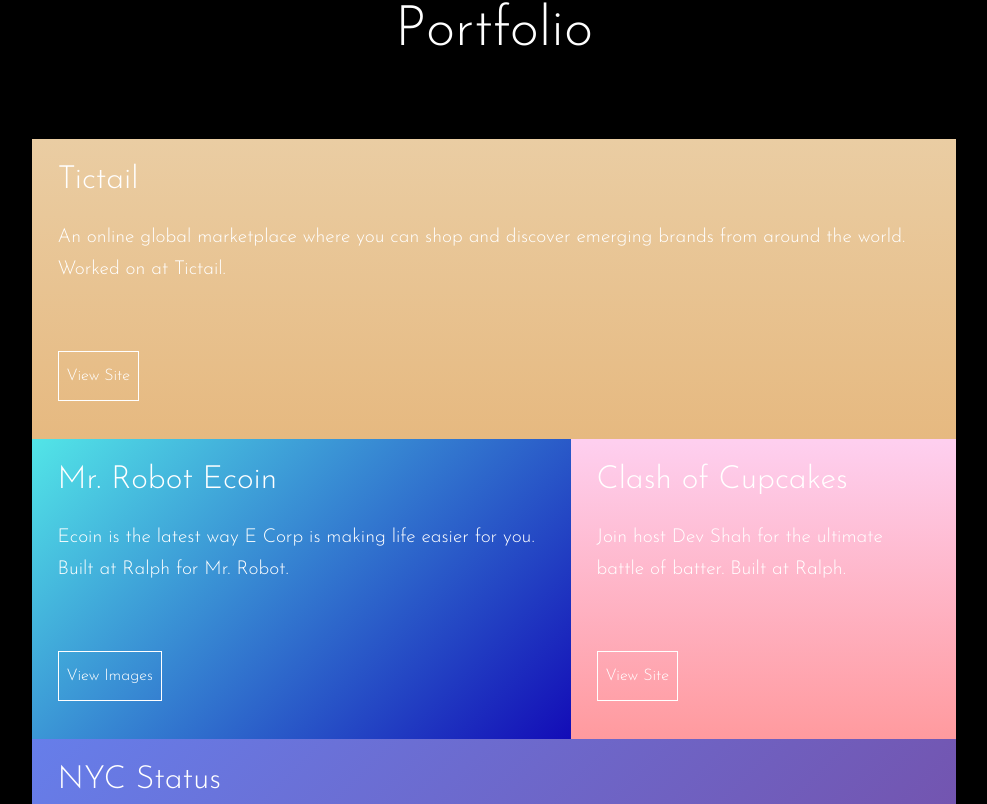
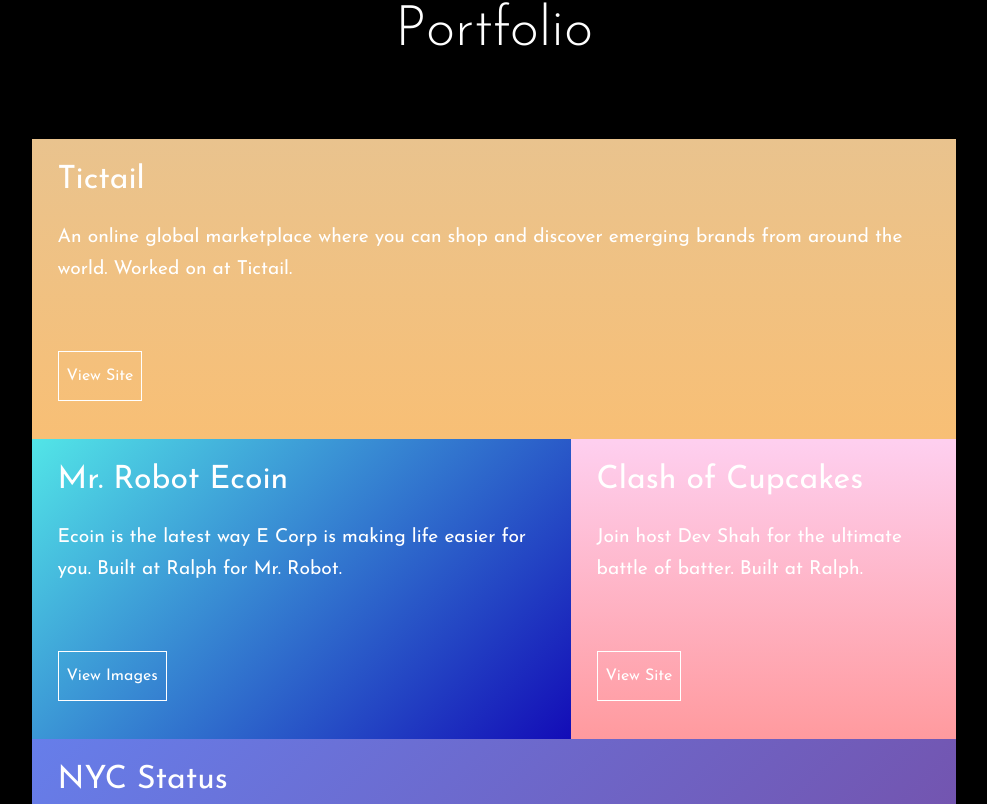
Before and after one commit to hnaeem96/portfolio, a website: page index.html in a window 1280 px wide. Shown: the part 2556-3360 px from the top of the page, without its empty margins (146-1133 px from the left). Drawn offline with nearby package versions, Linux system fonts and the light colour scheme; files that its build step writes are made by us from their sources.

Commit message:
Update resume

```diff
--- a/styles/partials/_portfolio.scss
+++ b/styles/partials/_portfolio.scss
@@ -1,10 +1,14 @@
+.portfolio h2 {
+  margin-bottom: 5rem;
+  text-align: center;
+}
+
 .portfolio .container {
   text-align: left;
 }
 
-.portfolio h2 {
-  margin-bottom: 5rem;
-  text-align: center;
+.portfolio .container h4 {
+  font-weight: $font-weight-medium;
 }
 
 .portfolio__grid__block {
@@ -25,6 +29,7 @@
 
 .portfolio__grid__block__description {
   height: 140px;
+  font-weight: $font-weight-medium;
 
   @media (min-width: 500px) {
     height: 100px;
@@ -44,6 +49,8 @@
 }
 
 .portfolio__grid__block__link {
+  display: block;
+  font-weight: $font-weight-medium;
   margin: $base-margin;
   padding: $base-font-size $base-font-size * 1/2;
   border: 1px solid $white;
@@ -54,10 +61,14 @@
     color: $black;
     transition: background-color $transition-time, color $transition-time;
   }
+
+  @media (min-width: 992px) {
+    display: inline;
+  }
 }
 
 .portfolio__grid__block--tictail {
-  background-image: linear-gradient(to top, #e6b980 0%, #eacda3 100%);
+  background-image: linear-gradient(to top, #f8bf75 0%, #e9c38e 100%);
 }
 
 .portfolio__grid__block--clash {
```
Also changed, not shown: 1 other file.
